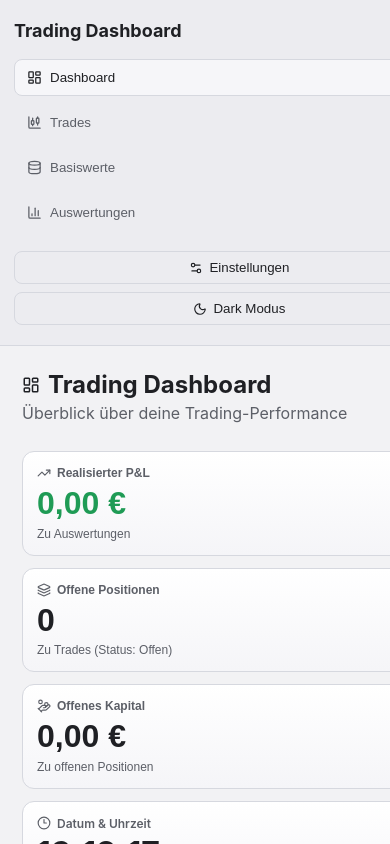
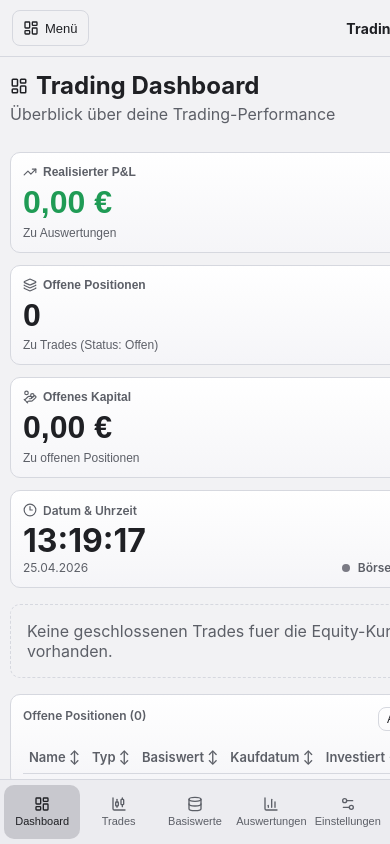
Before and after one commit to kurtsoeser/tradingdashboard, a React (Vite) app: page / in a window 390 px wide. Shown: the top 844 px of the page. Built offline with nearby package versions, Linux system fonts and the light colour scheme.

Commit message:
Erste Optimierung für Smartphone

```diff
--- a/src/App.tsx
+++ b/src/App.tsx
@@ -60,6 +60,12 @@ export default function App() {
   const [analyticsTab, setAnalyticsTab] = useState<"overview" | "timing" | "assets">("overview");
   const [dashboardNow, setDashboardNow] = useState(() => new Date());
   const [assetMeta, setAssetMeta] = useState<AssetMeta[]>(() => loadAssetMetaFromStorage());
+  const [mobileMenuOpen, setMobileMenuOpen] = useState(false);
+
+  const handleViewChange = (nextView: View) => {
+    setView(nextView);
+    setMobileMenuOpen(false);
+  };
 
   const makeDefaultTradeForm = () =>
     defaultForm({
@@ -671,7 +677,16 @@ export default function App() {
 
   return (
     <div className="layout">
-      <SidebarNav view={view} onViewChange={setView} theme={theme} onThemeChange={setTheme} language={appSettings.language} />
+      <SidebarNav
+        view={view}
+        onViewChange={handleViewChange}
+        theme={theme}
+        onThemeChange={setTheme}
+        language={appSettings.language}
+        mobileMenuOpen={mobileMenuOpen}
+        onToggleMobileMenu={() => setMobileMenuOpen((current) => !current)}
+        onCloseMobileMenu={() => setMobileMenuOpen(false)}
+      />
       <main className="content">
         {view === "dashboard" && (
           <DashboardView
--- a/src/components/layout/SidebarNav.tsx
+++ b/src/components/layout/SidebarNav.tsx
@@ -9,32 +9,60 @@ interface SidebarNavProps {
   theme: "dark" | "light";
   onThemeChange: (theme: "dark" | "light") => void;
   language: AppSettings["language"];
+  mobileMenuOpen: boolean;
+  onToggleMobileMenu: () => void;
+  onCloseMobileMenu: () => void;
 }
 
-export function SidebarNav({ view, onViewChange, theme, onThemeChange, language }: SidebarNavProps) {
+export function SidebarNav({
+  view,
+  onViewChange,
+  theme,
+  onThemeChange,
+  language,
+  mobileMenuOpen,
+  onToggleMobileMenu,
+  onCloseMobileMenu
+}: SidebarNavProps) {
+  const handleViewChange = (nextView: View) => {
+    onViewChange(nextView);
+    onCloseMobileMenu();
+  };
+
   return (
-    <aside className="sidebar">
+    <>
+      <div className="mobile-nav-header">
+        <button className="secondary mobile-menu-toggle" onClick={onToggleMobileMenu} aria-expanded={mobileMenuOpen} aria-label="Menü öffnen">
+          <LayoutDashboard size={16} />
+          Menü
+        </button>
+        <div className="mobile-nav-brand">Trading Dashboard</div>
+      </div>
+
+      {mobileMenuOpen && <button className="mobile-menu-backdrop" onClick={onCloseMobileMenu} aria-label="Menü schließen" />}
+
+      <aside className={`sidebar ${mobileMenuOpen ? "is-open" : ""}`}>
         <div className="brand">Trading Dashboard</div>
         <div className="menu">
-        <button className={view === "dashboard" ? "active" : ""} onClick={() => onViewChange("dashboard")}>
+          <button className={view === "dashboard" ? "active" : ""} onClick={() => handleViewChange("dashboard")}>
             <LayoutDashboard size={15} />
             {t(language, "navDashboard")}
           </button>
-        <button className={view === "trades" ? "active" : ""} onClick={() => onViewChange("trades")}>
+          <button className={view === "trades" ? "active" : ""} onClick={() => handleViewChange("trades")}>
             <CandlestickChart size={15} />
             {t(language, "navTrades")}
           </button>
-        <button className={view === "assets" ? "active" : ""} onClick={() => onViewChange("assets")}>
+          <button className={view === "assets" ? "active" : ""} onClick={() => handleViewChange("assets")}>
             <Database size={15} />
             {t(language, "navAssets")}
           </button>
-        <button className={view === "analytics" ? "active" : ""} onClick={() => onViewChange("analytics")}>
+          <button className={view === "analytics" ? "active" : ""} onClick={() => handleViewChange("analytics")}>
             <BarChart3 size={15} />
             {t(language, "navAnalytics")}
           </button>
         </div>
         <div className="sidebar-theme-switcher">
-        <button className={`secondary theme-switch-btn ${view === "settings" ? "active" : ""}`} onClick={() => onViewChange("settings")}>
+          <button className={`secondary theme-switch-btn ${view === "settings" ? "active" : ""}`} onClick={() => handleViewChange("settings")}>
             <Settings2 size={14} />
             {t(language, "navSettings")}
           </button>
@@ -44,5 +72,29 @@ export function SidebarNav({ view, onViewChange, theme, onThemeChange, language
           </button>
         </div>
       </aside>
+
+      <nav className="mobile-bottom-nav" aria-label="Mobile Navigation">
+        <button className={view === "dashboard" ? "active" : ""} onClick={() => handleViewChange("dashboard")} aria-label={t(language, "navDashboard")}>
+          <LayoutDashboard size={16} />
+          <span>{t(language, "navDashboard")}</span>
+        </button>
+        <button className={view === "trades" ? "active" : ""} onClick={() => handleViewChange("trades")} aria-label={t(language, "navTrades")}>
+          <CandlestickChart size={16} />
+          <span>{t(language, "navTrades")}</span>
+        </button>
+        <button className={view === "assets" ? "active" : ""} onClick={() => handleViewChange("assets")} aria-label={t(language, "navAssets")}>
+          <Database size={16} />
+          <span>{t(language, "navAssets")}</span>
+        </button>
+        <button className={view === "analytics" ? "active" : ""} onClick={() => handleViewChange("analytics")} aria-label={t(language, "navAnalytics")}>
+          <BarChart3 size={16} />
+          <span>{t(language, "navAnalytics")}</span>
+        </button>
+        <button className={view === "settings" ? "active" : ""} onClick={() => handleViewChange("settings")} aria-label={t(language, "navSettings")}>
+          <Settings2 size={16} />
+          <span>{t(language, "navSettings")}</span>
+        </button>
+      </nav>
+    </>
   );
 }
--- a/src/styles.css
+++ b/src/styles.css
@@ -98,6 +98,15 @@ body {
 
 .content {
   padding: 22px;
+}
+
+.mobile-nav-header,
+.mobile-menu-backdrop {
+  display: none;
+}
+
+.mobile-bottom-nav {
+  display: none;
 }
 
 .kpis {
@@ -1888,13 +1897,58 @@ td.action-col {
   .layout {
     grid-template-columns: 1fr;
   }
+  .mobile-nav-header {
+    display: flex;
+    align-items: center;
+    justify-content: space-between;
+    gap: 8px;
+    position: sticky;
+    top: 0;
+    z-index: 50;
+    padding: 10px 12px;
+    border-bottom: 1px solid var(--border);
+    background: var(--bg);
+  }
+  .mobile-nav-brand {
+    font-size: 14px;
+    font-weight: 700;
+    letter-spacing: 0.01em;
+  }
+  .mobile-menu-toggle {
+    min-height: 36px;
+    padding: 6px 10px;
+    font-size: 13px;
+  }
+  .mobile-menu-backdrop {
+    display: block;
+    position: fixed;
+    inset: 0;
+    z-index: 44;
+    border: 0;
+    padding: 0;
+    margin: 0;
+    background: rgba(0, 0, 0, 0.5);
+  }
   .sidebar {
-    border-right: 0;
-    border-bottom: 1px solid var(--border);
-    position: static;
-    height: auto;
-    min-height: 0;
-    overflow: visible;
+    border-right: 1px solid var(--border);
+    border-bottom: 0;
+    position: fixed;
+    left: 0;
+    top: 0;
+    z-index: 45;
+    width: min(82vw, 320px);
+    height: 100vh;
+    min-height: 100vh;
+    transform: translateX(-102%);
+    transition: transform 180ms ease;
+    overflow-y: auto;
+  }
+  .sidebar.is-open {
+    transform: translateX(0);
+  }
+  .content {
+    padding: 16px 12px;
+    padding-bottom: 86px;
   }
   .kpis {
     grid-template-columns: repeat(2, minmax(0, 1fr));
@@ -1996,6 +2050,47 @@ td.action-col {
   }
 }
 
+@media (max-width: 960px) {
+  .mobile-bottom-nav {
+    position: fixed;
+    left: 0;
+    right: 0;
+    bottom: 0;
+    z-index: 46;
+    display: grid;
+    grid-template-columns: repeat(5, minmax(0, 1fr));
+    gap: 0;
+    border-top: 1px solid var(--border);
+    background: #111114;
+    padding: 5px 4px calc(5px + env(safe-area-inset-bottom, 0px));
+  }
+  .mobile-bottom-nav button {
+    border: 0;
+    background: transparent;
+    color: var(--muted);
+    border-radius: 10px;
+    min-height: 54px;
+    display: grid;
+    justify-items: center;
+    align-content: center;
+    gap: 3px;
+    font-size: 11px;
+    cursor: pointer;
+    padding: 4px 2px;
+  }
+  .mobile-bottom-nav button span {
+    max-width: 100%;
+    white-space: nowrap;
+    overflow: hidden;
+    text-overflow: ellipsis;
+    line-height: 1.1;
+  }
+  .mobile-bottom-nav button.active {
+    color: var(--text);
+    background: rgba(86, 86, 95, 0.24);
+  }
+}
+
 @media (max-width: 700px) {
   .new-trade-grid {
     grid-template-columns: 1fr;
@@ -2004,6 +2099,45 @@ td.action-col {
   .card-span-1 {
     grid-column: span 1;
   }
+  .content {
+    padding: 12px 10px;
+    padding-bottom: 86px;
+  }
+  .card {
+    border-radius: 10px;
+    padding: 12px;
+  }
+  .page-header-actions,
+  .trades-header-actions {
+    width: 100%;
+  }
+  .page-header-actions .secondary,
+  .page-header-actions .primary,
+  .trades-header-actions .secondary,
+  .trades-header-actions .primary {
+    min-height: 36px;
+  }
+  .card table {
+    display: block;
+    width: 100%;
+    overflow-x: auto;
+    white-space: nowrap;
+  }
+  th,
+  td {
+    font-size: 13px;
+    padding: 8px 6px;
+  }
+  .sidebar .brand {
+    margin-bottom: 12px;
+  }
+  .sidebar .menu button {
+    padding: 11px 10px;
+  }
+}
+
+[data-theme="light"] .mobile-bottom-nav {
+  background: #ececf0;
 }
 
 @media (max-width: 760px) {
```
Lines whose indentation alone changed are shown as unchanged.
